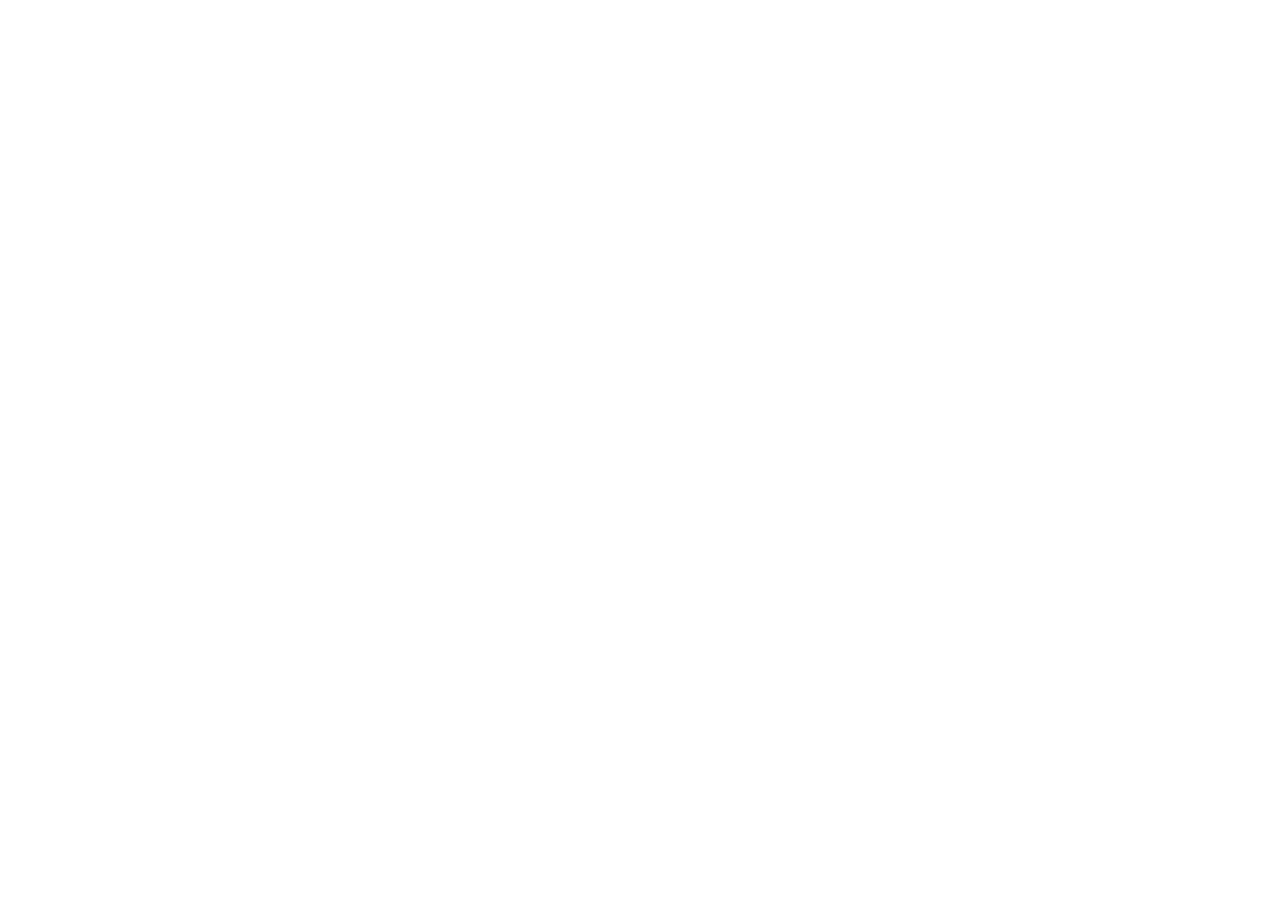
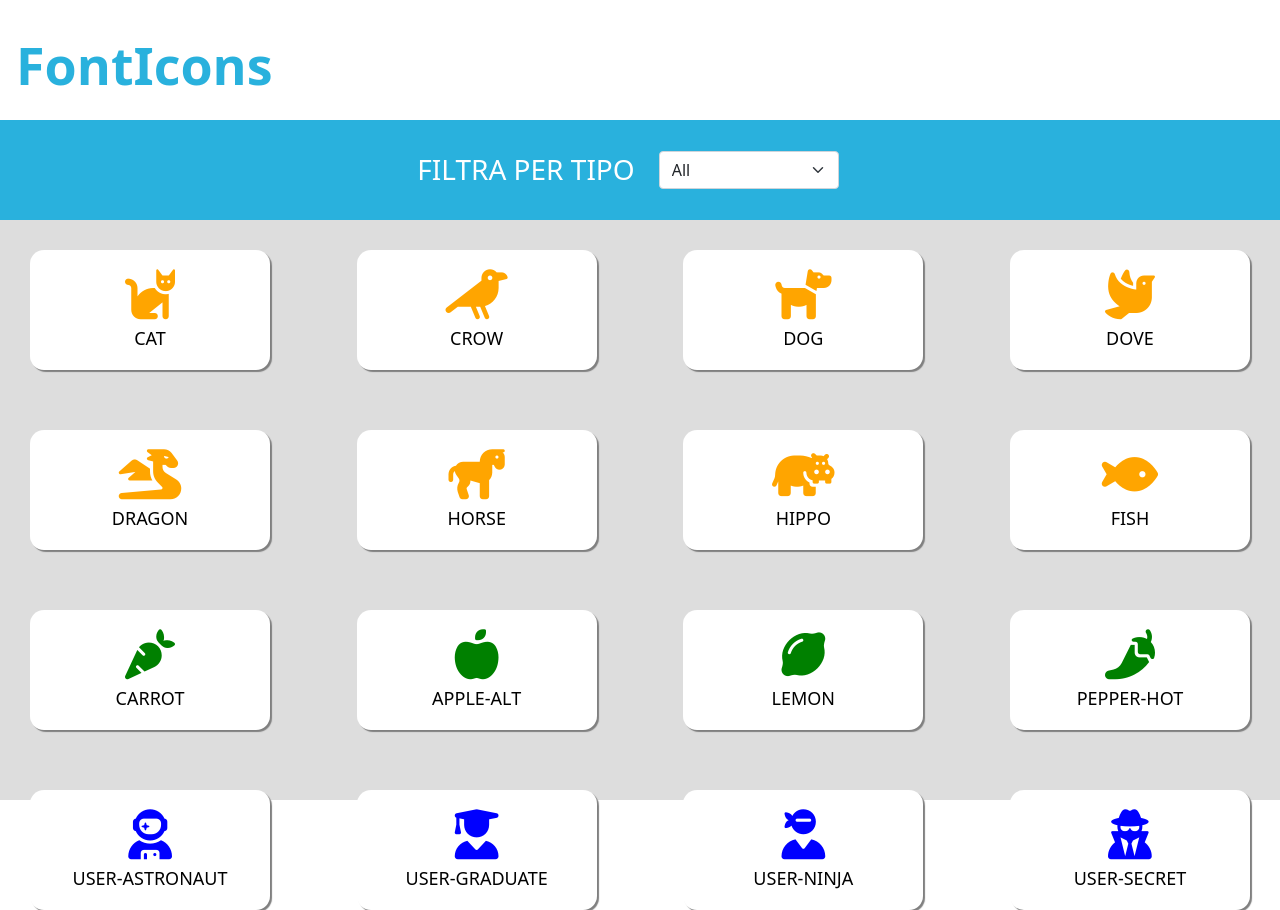
Before and after one commit to CyskoFR/js-es6-icons, a plain HTML site: page index.html in a window 1280 px wide. Before the commit the page ends 800 px from the top, so only its background shows below. Drawn offline with nearby package versions, Linux system fonts and the light colour scheme.

Commit message:
add base

```diff
--- a/css/style.css
+++ b/css/style.css
@@ -3,3 +3,72 @@
     padding: 0;
     box-sizing: border-box;
 }
+
+.container_custom {
+    width: 100%;
+}
+
+header {
+    height: 120px;
+}
+
+header h1 {
+    font-size: 52px;
+    padding-top: 34px;
+    padding-left: 16px;
+    color: #29b1dd;
+    font-weight: 700;
+}
+
+.filter-row {
+    display: flex;
+    height: 100px;
+    width: 100%;
+    background-color: #29b1dd;
+    align-items: center;
+    justify-content: center;
+    color: white;
+    font-size: 20px;
+}
+
+.filter-row h3 {
+    margin-bottom: 0;
+}
+
+.filter-row select {
+    width: 180px;
+    margin: 24px;
+}
+
+#icon-box {
+    height: calc(100vh - 220px);
+    display: flex;
+    flex-wrap: wrap;
+    align-items: center;
+    justify-content: space-between;
+    gap: 60px;
+    padding: 30px;
+    background-color: #dddddd;
+}
+
+.icon-slot {
+    display: flex;
+    flex-direction: column;
+    align-items: center;
+    justify-content: center;
+    height: 120px;
+    width: 240px;
+    background-color: white;
+    border-radius: 14px;
+    box-shadow: 2px 2px 1px grey;
+    font-size: 50px;
+    text-align: center;
+}
+
+.icon-slot p {
+    width: 100%;
+    color: black;
+    font-size: 18px;
+    font-weight: 500;
+    margin: 6px 0 0;
+}
--- a/index.html
+++ b/index.html
@@ -15,6 +15,25 @@
     <link rel="stylesheet" href="css/style.css">
 </head>
 <body>
+    <header>
+        <h1>FontIcons</h1>
+    </header>
+    <main>
+        <div class="container_custom">
+            <div class="filter-row">
+                <h3>FILTRA PER TIPO</h3>
+                <select class="form-select" id="form" aria-label="Default select example">
+                    <option value="all" selected>All</option>
+                    <option value="animal">Animal</option>
+                    <option value="vegetable">Vegetable</option>
+                    <option value="user">User</option>
+                </select>
+            </div>
+            <div id="icon-box">
+                <!-- <i class="fa-solid fa-cat"></i> -->
+            </div>
+        </div>
+    </main>
     <script src="js/main.js"></script>
 </body>
 </html>
--- a/js/main.js
+++ b/js/main.js
@@ -0,0 +1,155 @@
+// Milestone 1
+// Partendo dalla struttura dati fornita, visualizzare in pagina un box per ogni icona, in cui è presente il nome dell'icona e l'icona stessa.
+// Milestone 2
+// Ciascuna icona ha una proprietà "color": utilizzare questa proprietà per visualizzare le icone del colore corrispondente.
+// Milestone 3
+// Aggiungere alla pagina una select in cui le options corrispondono ai vari tipi di icone (animal, vegetable, user). Quando l'utente seleziona un tipo dalla select, visualizzare solamente le icone corrispondenti.
+// BONUS
+// 1- modificare la struttura dati fornita e valorizzare la proprietà "color" in modo dinamico: generare in modo casuale un codice colore, sapendo che la notazione esadecimale è formata dal simbolo "#" seguito da 6 caratteri alfanumerici compresi tra 0 e 9 e A e F.
+// 2- popolare le options della select della milestone 3 dinamicamente.
+
+// Consigli del giorno
+// Come sempre, iniziamo prima di tutto dall'analisi e comprensione della consegna. Scomponiamo il problema in micro-passaggi logici che solamente in un secondo momento trasformeremo in codice.
+// Le icone presenti nella struttura dati fanno riferimento alla nota libreria Font Awesome, perciò come prima cosa assicuriamoci di aver inserito il link alla cdn nell'head della pagina.
+// Dopodiché, basandoci sul codice di riferimento nel sito di Font Awesome, analizziamo come è formato il tag <i> di un'icona qualsiasi, in particolare focalizziamoci sulle classi.
+// Come possiamo usare i dati presenti nella nostra struttura dati per creare l'elemento html nel modo corretto e visualizzare l'icona in pagina?
+// Inizialmente può essere sufficiente stampare dei semplici div, senza alcuno stile, con all'interno l'icona e uno span con il nome. Solamente quando la parte logica è completa, ci dedichiamo al css.
+
+const allIcons = [
+	{
+		name: 'cat',
+		prefix: 'fa-',
+		type: 'animal',
+		family: 'fas',
+		color: 'orange'
+	},
+	{
+		name: 'crow',
+		prefix: 'fa-',
+		type: 'animal',
+		family: 'fas',
+		color: 'orange'
+	},
+	{
+		name: 'dog',
+		prefix: 'fa-',
+		type: 'animal',
+		family: 'fas',
+		color: 'orange'
+	},
+	{
+		name: 'dove',
+		prefix: 'fa-',
+		type: 'animal',
+		family: 'fas',
+		color: 'orange'
+	},
+	{
+		name: 'dragon',
+		prefix: 'fa-',
+		type: 'animal',
+		family: 'fas',
+		color: 'orange'
+	},
+	{
+		name: 'horse',
+		prefix: 'fa-',
+		type: 'animal',
+		family: 'fas',
+		color: 'orange'
+	},
+	{
+		name: 'hippo',
+		prefix: 'fa-',
+		type: 'animal',
+		family: 'fas',
+		color: 'orange'
+	},
+	{
+		name: 'fish',
+		prefix: 'fa-',
+		type: 'animal',
+		family: 'fas',
+		color: 'orange'
+	},
+	{
+		name: 'carrot',
+		prefix: 'fa-',
+		type: 'vegetable',
+		family: 'fas',
+		color: 'green'
+	},
+	{
+		name: 'apple-alt',
+		prefix: 'fa-',
+		type: 'vegetable',
+		family: 'fas',
+		color: 'green'
+	},
+	{
+		name: 'lemon',
+		prefix: 'fa-',
+		type: 'vegetable',
+		family: 'fas',
+		color: 'green'
+	},
+	{
+		name: 'pepper-hot',
+		prefix: 'fa-',
+		type: 'vegetable',
+		family: 'fas',
+		color: 'green'
+	},
+	{
+		name: 'user-astronaut',
+		prefix: 'fa-',
+		type: 'user',
+		family: 'fas',
+		color: 'blue'
+	},
+	{
+		name: 'user-graduate',
+		prefix: 'fa-',
+		type: 'user',
+		family: 'fas',
+		color: 'blue'
+	},
+	{
+		name: 'user-ninja',
+		prefix: 'fa-',
+		type: 'user',
+		family: 'fas',
+		color: 'blue'
+	},
+	{
+		name: 'user-secret',
+		prefix: 'fa-',
+		type: 'user',
+		family: 'fas',
+		color: 'blue'
+	}
+];
+
+const animalIcons = allIcons.filter(e => e.type === "animal");
+const vegetableIcons = allIcons.filter(e => e.type === "vegetable");
+const userIcons = allIcons.filter(e => e.type === "user");
+const form = document.getElementById("form");
+const iconBox = document.getElementById("icon-box");
+
+const iconSlot = document.createElement("div");
+
+if(form.value === "all") {
+    for (let i = 0; i < allIcons.length; i++) {
+        const iconSlot = document.createElement("div");
+        const iconName = document.createElement("p");
+        iconSlot.classList.add("icon-slot");
+        let iconImg = `<i class="${allIcons[i].prefix}solid ${allIcons[i].prefix}${allIcons[i].name}"></i>`;
+        iconSlot.innerHTML = iconImg;
+        iconName.innerText = allIcons[i].name.toUpperCase();
+        iconSlot.style.color = allIcons[i].color;
+        iconSlot.append(iconName);
+        iconBox.append(iconSlot);
+    };
+}
+
+console.log(form.value)
```
